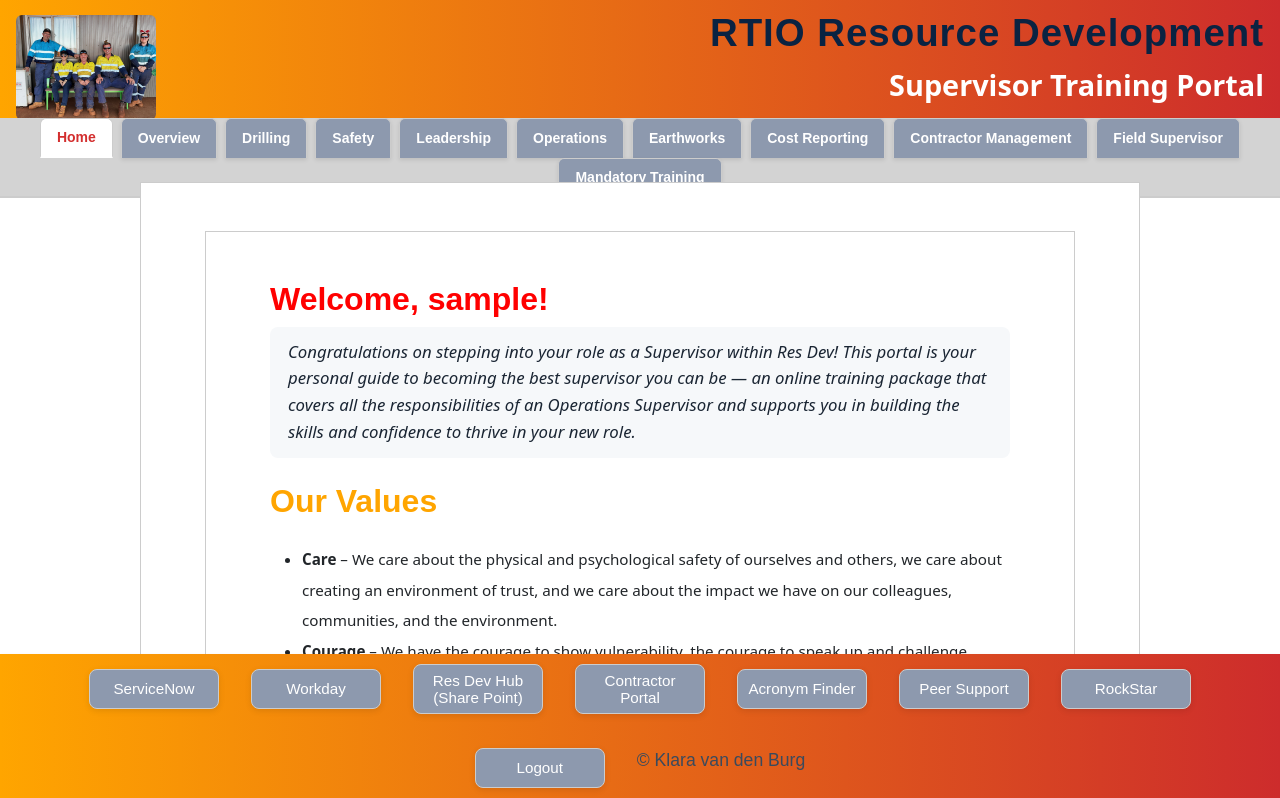
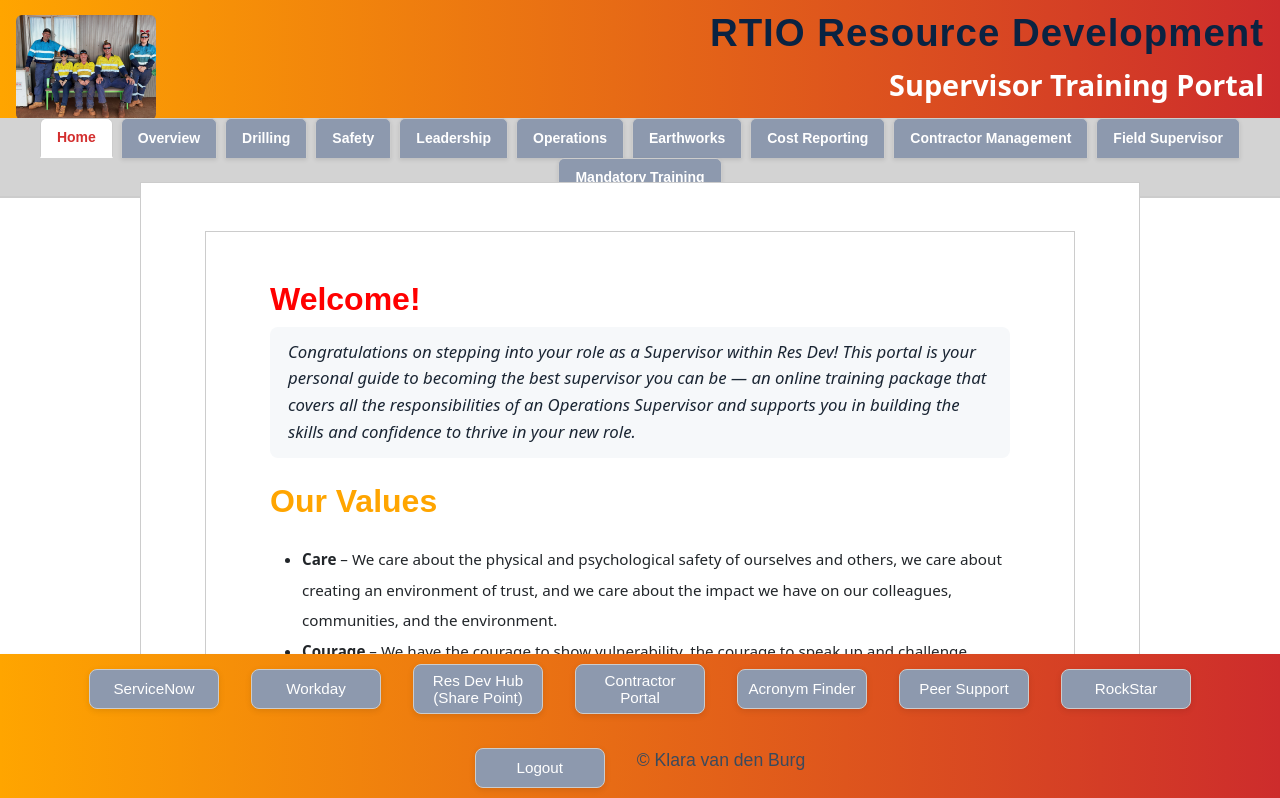
Before and after one commit to Klara1707/supervisor_prototype, a React (Vite) app: page /home in a window 1280 px wide. Shown: the top 798 px of the page. Built offline with nearby package versions, Linux system fonts and the light colour scheme; no server answers; sample sign-in values are in the browser's storage.

Commit message:
read to deplou

```diff
--- a/src/components/DrillingPop.jsx
+++ b/src/components/DrillingPop.jsx
@@ -409,6 +409,12 @@ const LevelPopup = ({ level, onClose, popupId, userToken, onProgressUpdate }) =>
                             const updated = signOffs.map((s, idx) => idx === row-1 ? { ...s, [field]: value } : s);
                             setSignOffs(updated);
                         }}
+                        onSignOff={() => {
+                            if (signOffs[row-1].name && signOffs[row-1].date) {
+                                const updated = signOffs.map((s, idx) => idx === row-1 ? { ...s, signed: true } : s);
+                                setSignOffs(updated);
+                            }
+                        }}
                     />
                 </td>
                 {/* Comment cell */}
--- a/src/components/TabMenu.jsx
+++ b/src/components/TabMenu.jsx
@@ -298,7 +298,7 @@ const TabMenu = ({ initialTab = "Home" }) => {
             tabContent = {
                 Home: (
                     <div id="Home" className="w3-container city">
-                        <h2 style={{ color: 'red' }}>Welcome, Visitor!</h2>
+                        <h2 style={{ color: 'red' }}>Welcome!</h2>
                         <p className="intro">You are viewing the portal as a visitor. No data is shown in this mode.</p>
                     </div>
                 )
@@ -308,17 +308,21 @@ const TabMenu = ({ initialTab = "Home" }) => {
             Home: (() => {
                 // Use the user state variable so the Home tab updates on login
                 const latestUser = user;
+                let name = "";
+                if (latestUser && latestUser.role === "supervisor") {
+                    if (latestUser.first_name || latestUser.last_name) {
+                        name = [latestUser.first_name, latestUser.last_name].filter(Boolean).join(" ");
+                    } else if (latestUser.username) {
+                        name = latestUser.username;
+                    } else if (latestUser.email) {
+                        name = latestUser.email;
+                    }
+                }
                 return (
                     <div id="Home" className="w3-container city">
                         {console.log('[DEBUG] TabMenu Home user:', latestUser)}
                         <h2 style={{ color: 'red' }}>
-                            Welcome{latestUser && (latestUser.first_name || latestUser.last_name)
-                                ? `, ${[latestUser.first_name, latestUser.last_name].filter(Boolean).join(' ')}`
-                                : latestUser && latestUser.username
-                                    ? `, ${latestUser.username}`
-                                    : latestUser && latestUser.email
-                                        ? `, ${latestUser.email}`
-                                        : ""}!
+                            Welcome{(latestUser && latestUser.role === "supervisor" && name) ? `, ${name}` : ""}!
                         </h2>
                         <p className="intro">
                             Congratulations on stepping into your role as a Supervisor within Res Dev!
```
